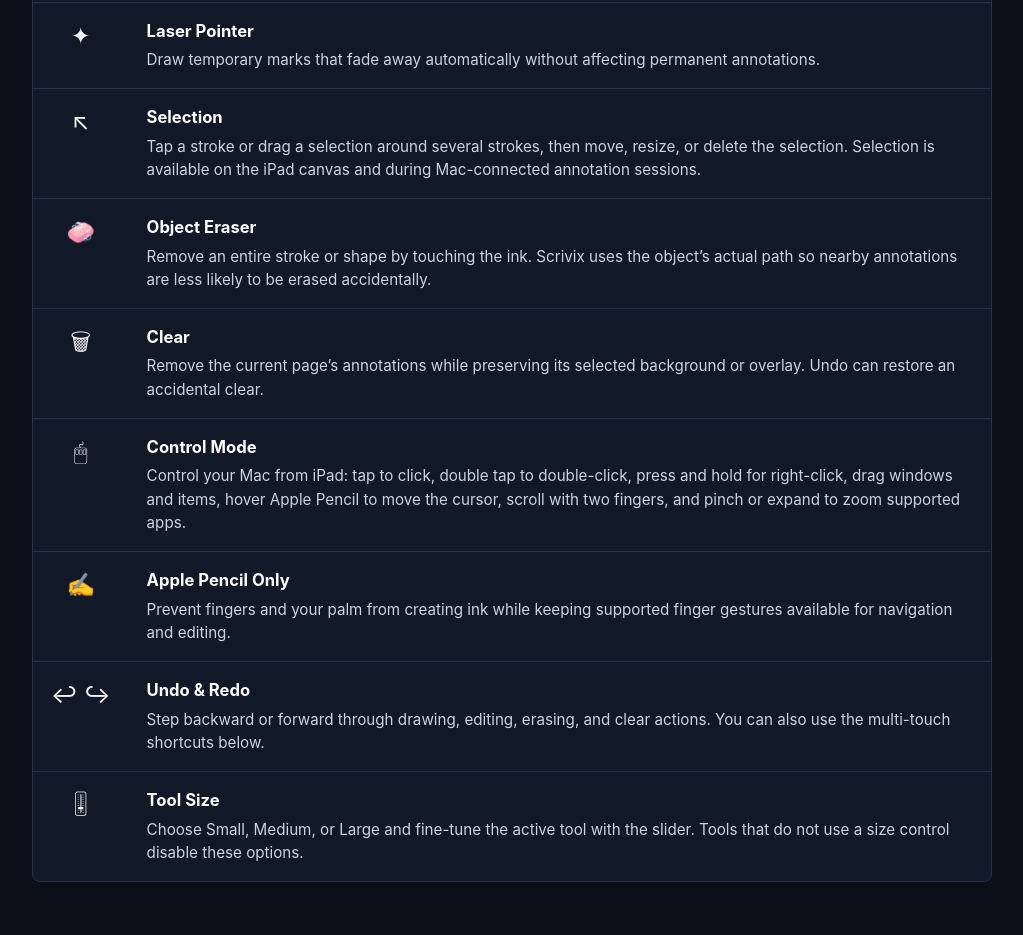
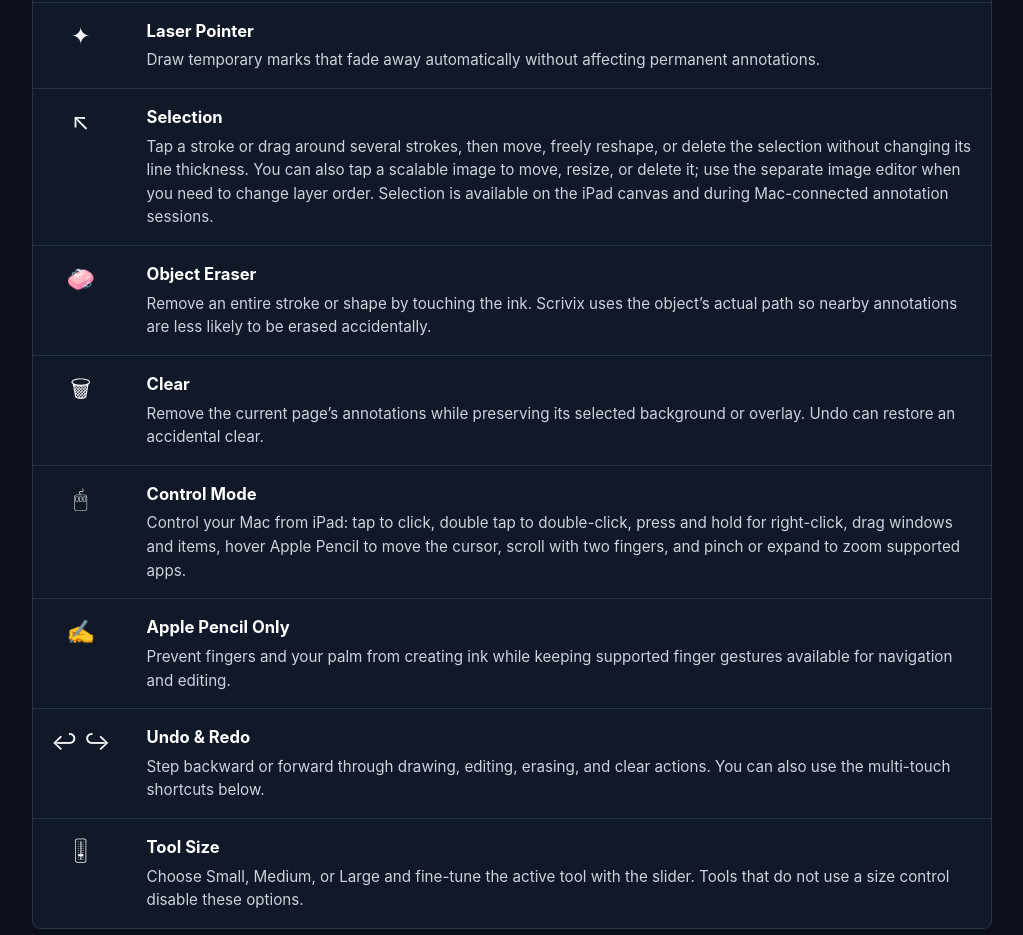
Before and after one commit to Scrivix/Scrivix, a plain HTML site: page guide.html in a window 1280 px wide. Shown: the part 1440-2375 px from the top of the page, without its empty margins (128-1151 px from the left). Drawn offline with Linux system fonts and the light colour scheme.

Commit message:
Document selection support for scalable images

```diff
--- a/guide.html
+++ b/guide.html
@@ -218,7 +218,7 @@
                     <tr><td class="icon-cell">◇</td><td><span class="tool-name">Shape &amp; Line Menu</span><p class="tool-desc">Press and hold to choose a single-ended arrow, double-ended arrow, straight line, rectangle, or circle. Slide to an option and lift, or tap the option. While drawing a rectangle or circle, use a second finger to lock a perfect square or circle.</p></td></tr>
                     <tr><td class="icon-cell">💧</td><td><span class="tool-name">Fill</span><p class="tool-desc">Fill Smart Shapes, Shape Tool objects, and many closed hand-drawn shapes. Rainbow produces a smooth diagonal gradient; Astro adds a space-inspired gradient and stars.</p></td></tr>
                     <tr><td class="icon-cell">✦</td><td><span class="tool-name">Laser Pointer</span><p class="tool-desc">Draw temporary marks that fade away automatically without affecting permanent annotations.</p></td></tr>
-                    <tr><td class="icon-cell">↖</td><td><span class="tool-name">Selection</span><p class="tool-desc">Tap a stroke or drag a selection around several strokes, then move, resize, or delete the selection. Selection is available on the iPad canvas and during Mac-connected annotation sessions.</p></td></tr>
+                    <tr><td class="icon-cell">↖</td><td><span class="tool-name">Selection</span><p class="tool-desc">Tap a stroke or drag around several strokes, then move, freely reshape, or delete the selection without changing its line thickness. You can also tap a scalable image to move, resize, or delete it; use the separate image editor when you need to change layer order. Selection is available on the iPad canvas and during Mac-connected annotation sessions.</p></td></tr>
                     <tr><td class="icon-cell">🧼</td><td><span class="tool-name">Object Eraser</span><p class="tool-desc">Remove an entire stroke or shape by touching the ink. Scrivix uses the object’s actual path so nearby annotations are less likely to be erased accidentally.</p></td></tr>
                     <tr><td class="icon-cell">🗑</td><td><span class="tool-name">Clear</span><p class="tool-desc">Remove the current page’s annotations while preserving its selected background or overlay. Undo can restore an accidental clear.</p></td></tr>
                     <tr><td class="icon-cell">🖱</td><td><span class="tool-name">Control Mode</span><p class="tool-desc">Control your Mac from iPad: tap to click, double tap to double-click, press and hold for right-click, drag windows and items, hover Apple Pencil to move the cursor, scroll with two fingers, and pinch or expand to zoom supported apps.</p></td></tr>
```
